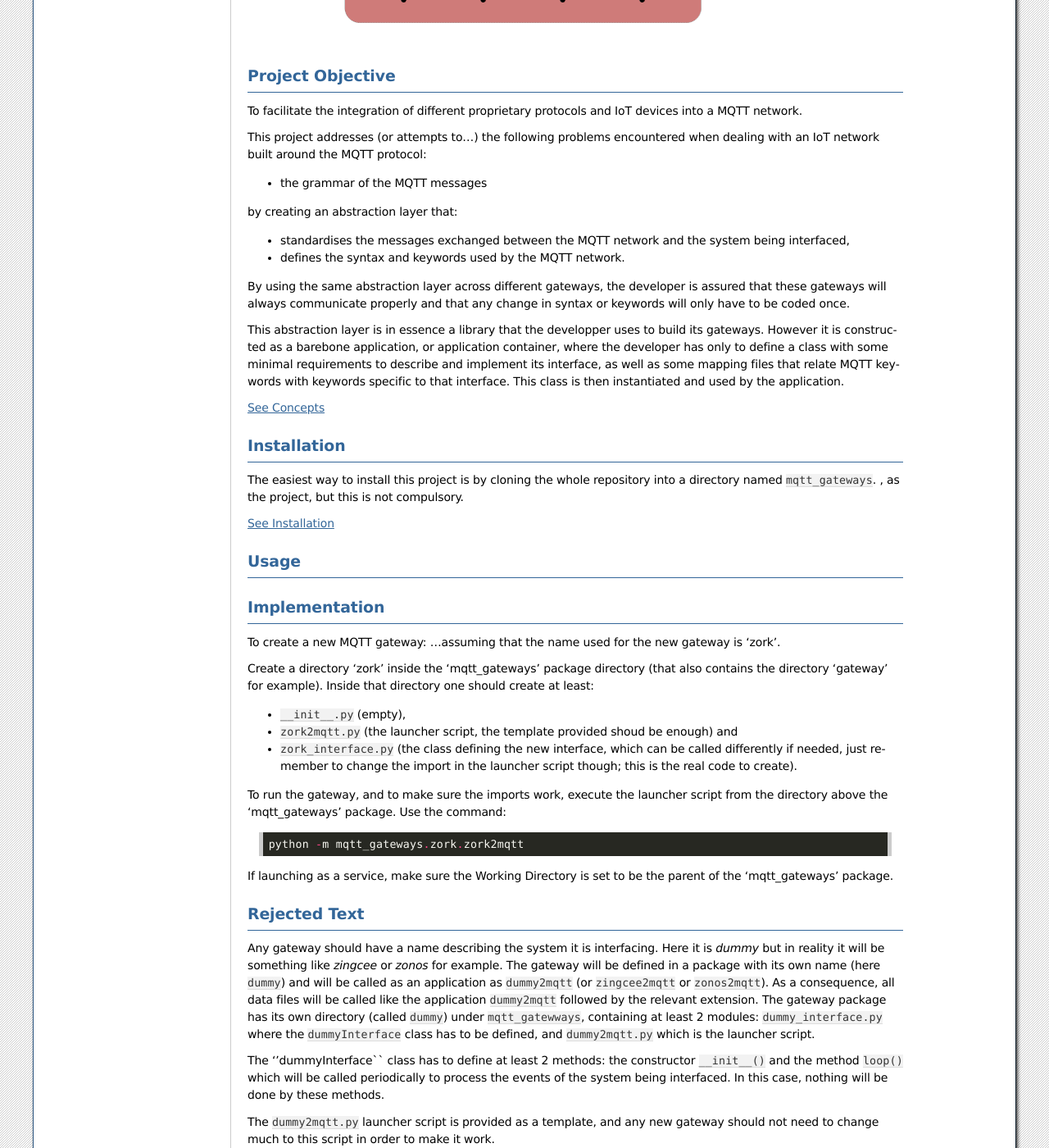
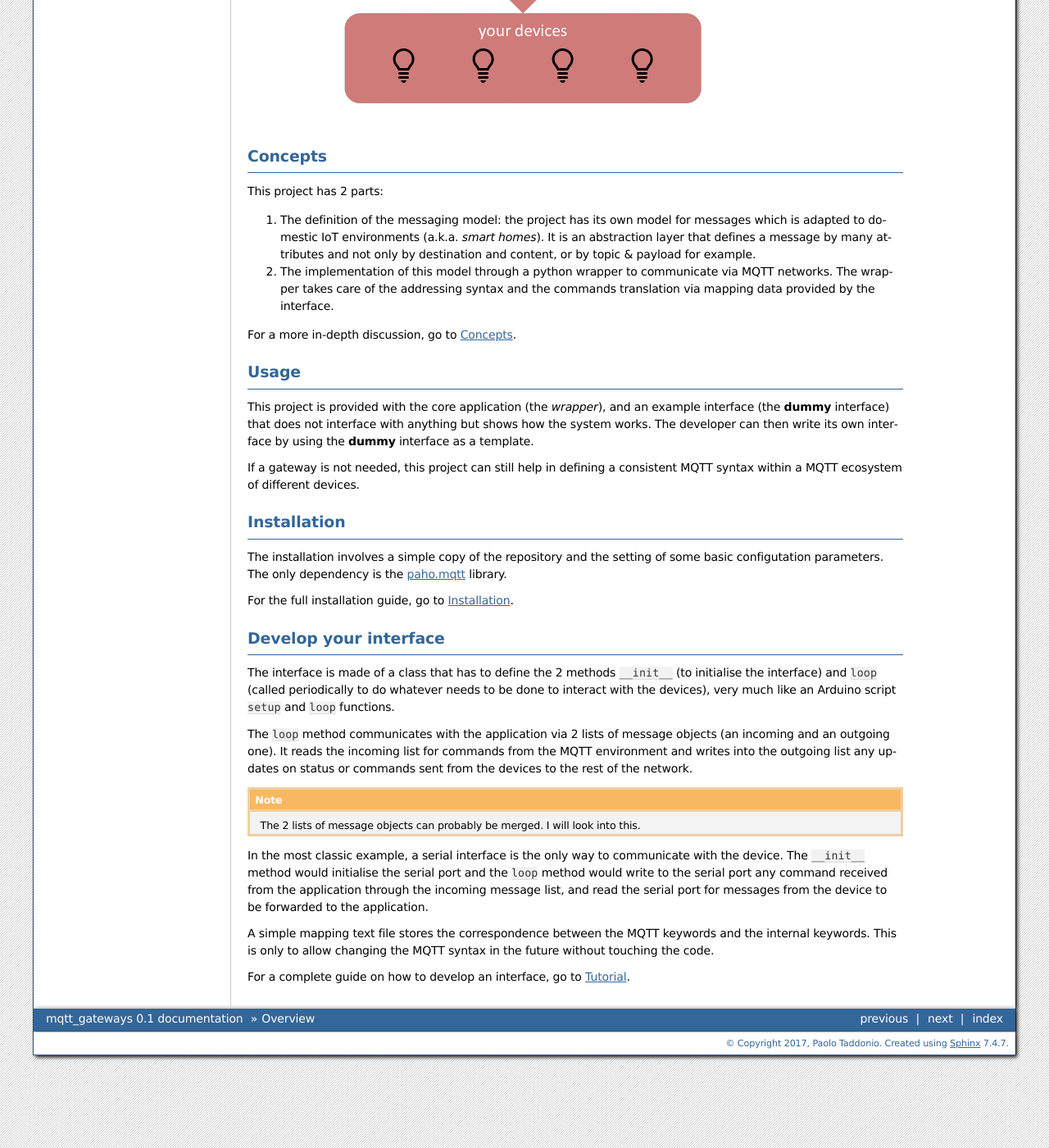
Before and after one commit to ppt000/mqtt_gateways, a Sphinx documentation site: the page built from docs/source/overview.rst, in a window 1280 px wide and 1400 px high, scrolled down 729 px. Shown: the whole window at 82% size. Built offline with Sphinx 7.4.7, drawn with Linux system fonts in a browser that asks for light colours; pages that are not in the unit, such as notebooks, are missing from menus; some of the changed text lies outside the part shown.

Commit message:
update docs

```diff
--- a/docs/source/concepts.rst
+++ b/docs/source/concepts.rst
@@ -1,7 +1,52 @@
-Project Description
-===================
+Concepts
+========
+
+The model
+*********
+
+The primary use case for this project is a domestic environment
+with multiple devices of any type: lights, audio video components,
+security devices, heating, air conditioning, controllers, keypads, etc...
+For many (good) reasons, MQTT has been selected as the communication
+protocol. But only a few, if any, devices are MQTT enabled.  Even for
+those devices that communicate natively through MQTT, agreeing on a
+syntax that make them exchange messages coherently is not easy.
 
 .. image:: domestic_iot.png
+   :scale: 50%
+
+To have all the devices communicating to each other via a MQTT network,
+one need first to make sure that all devices have access to that network
+by building the missing gateways.  Then one has to decide on a MQTT
+syntax to share among those devices.  Defining the syntax means making it
+easy to address devices and making it easy to exchange commands and statuses.
+
+.. image:: iot_parameters.png
+   :scale: 50%
+
+The *MQTT view* of our smart home shows the 2 gateways needed to
+interface the devices not yet connected to the MQTT network.
+that 4 parameters stand out to define
+(and address) a device:
+
+- the device name,
+- its location,
+- the name of the gateway it uses (if any),
+- the function of the device.
+
+Obviously the device name would be enough address a device
+if that name was unique across the whole network.  However
+a really flexible addressing model s
+Not all 4 parameters are necessary to define a device, but
+they allow to address a device in an intuitive manner (from a human
+perspective) as well as in a programmatic manner (from an application
+perspective).
+ (not necessarily where it is physically but where it operates,
+  e.g. an audio amplifier might be located in the basement but it is powering
+  speakers in the living room; the location is the living room)
+
+
+
 
 Genesis
 *******
--- a/docs/source/overview.rst
+++ b/docs/source/overview.rst
@@ -1,133 +1,91 @@
 Overview
 ========
 
-.. include:: summary.rst
+Objective
+*********
 
-.. _project-objective:
+When setting up an IoT ecosystem putting together a lot of different
+devices, it becomes quickly problematic to have them talking to each other
+smoothly.  There are a number of choices to make in order for this to happen.
+This project assumes that some of those choices have been made: using MQTT
+as the messaging protocol for example.  What this project does is helping
+in the next set of choices to make: choosing a consistent messaging model
+and defining its implementation via a MQTT syntax.
 
-Project Objective
-*****************
+If all the devices involved already communicate via MQTT, this project
+can only help with this proposed syntax for MQTT messages.  If some devices
+can't communicate natively via MQTT, then this project proposes a
+python wrapper that should greatly facilitate writing the gateway
+between these devices and the MQTT network.  This gateway can then run
+as a service on a machine that is connected to these devices via
+whatever interface is available: serial, bluetooth, TCP, or else.
 
-To facilitate the integration of different
-proprietary protocols and IoT devices into a MQTT network.
+.. image:: basic_diagram.png
+   :scale: 50%
 
-This project addresses (or attempts to...) the following problems
-encountered when dealing with an IoT network built around the MQTT protocol:
+Concepts
+********
 
-- the grammar of the MQTT messages
+This project has 2 parts:
 
-by creating an abstraction layer that:
+1. The definition of the messaging model: the project has its own
+   model for messages which is adapted to domestic IoT environments
+   (a.k.a. *smart homes*).  It is an abstraction layer that defines a
+   message by many attributes and not only by destination and content,
+   or by topic & payload for example.
+2. The implementation of this model through a python wrapper
+   to communicate via MQTT networks.  The wrapper takes care
+   of the addressing syntax and the commands translation via
+   mapping data provided by the interface.
 
-* standardises the messages exchanged between the MQTT network and the system being interfaced,
-* defines the syntax and keywords used by the MQTT network.
+For a more in-depth discussion, go to `Concepts <concepts.html>`_.
 
-By using the same abstraction layer across different gateways, the developer is assured that these gateways
-will always communicate properly and that any change in syntax or keywords will only have to be coded once.
+Usage
+*****
 
-This abstraction layer is in essence a library that the developper uses to build its gateways.  However it is constructed as
-a barebone application, or application container, where
-the developer has only to define a class with some minimal requirements to describe and implement its interface, as well as
-some mapping files that relate MQTT keywords with keywords specific to that interface.
-This class is then instantiated and used by the application.
+This project is provided with the core application (the *wrapper*),
+and an example interface (the **dummy** interface) that does not
+interface with anything but shows how the system works.
+The developer can then write its own interface by using the
+**dummy** interface as a template.
 
-`See Concepts <concepts.html>`_
-
-.. _installation:
+If a gateway is not needed, this project can still help in defining
+a consistent MQTT syntax within a MQTT ecosystem of different devices.
 
 Installation
 ************
 
-The easiest way to install this project is by cloning the whole repository
-into a directory named ``mqtt_gateways``.  , as the project, but this is not compulsory.
+The installation involves a simple copy of the repository and the setting of
+some basic configutation parameters.  The only dependency is the
+`paho.mqtt <https://pypi.python.org/pypi/paho-mqtt>`_ library.
 
+For the full installation guide, go to `Installation <installation.html>`_.
 
-`See Installation <installation.html>`_
+Develop your interface
+**********************
 
-Usage
-*****
+The interface is made of a class that has to define the 2
+methods ``__init__`` (to initialise the interface) and ``loop``
+(called periodically to do whatever needs to be done to interact
+with the devices), very much like an Arduino script ``setup`` and ``loop`` functions.
 
+The ``loop`` method communicates with the application via 2 lists of
+message objects (an incoming and an outgoing one).  It reads the incoming list
+for commands from the MQTT environment and writes into the outgoing list any
+updates on status or commands sent from the devices to the rest of the network.
 
-Implementation
-**************
+.. note::
+	The 2 lists of message objects can probably be merged. I will look
+	into this.
 
-To create a new MQTT gateway:
-...assuming that the name used for the new gateway is 'zork'.
+In the most classic example, a serial interface is the only way to communicate with
+the device.  The ``__init__`` method would initialise the serial port and the
+``loop`` method would write to the serial port any command received from the
+application through the incoming message list, and read the serial port
+for messages from the device to be forwarded to the application.
 
-Create a directory 'zork' inside the 'mqtt_gateways' package directory (that also contains the directory 'gateway' for example).
-Inside that directory one should create at least:
+A simple mapping text file stores the correspondence between the MQTT
+keywords and the internal keywords.  This is only to allow changing the
+MQTT syntax in the future without touching the code.
 
-- ``__init__.py`` (empty),
-- ``zork2mqtt.py`` (the launcher script, the template provided shoud be enough) and
-- ``zork_interface.py`` (the class defining the new interface, which can be called differently if needed, just remember to change the import in the launcher script though; this is the real code to create).
-
-To run the gateway, and to make sure the imports work, execute the launcher script from the directory above the 'mqtt_gateways' package.
-Use the command::
-
-	python -m mqtt_gateways.zork.zork2mqtt
-
-If launching as a service, make sure the Working Directory is set to be the parent of the 'mqtt_gateways' package.
-
-
-
-
-
-
-
-Rejected Text
-*************
-
-.. full directory tree
-
-	mqtt_gateways/   (root)
-	\- mqtt_gateways/   (package)
-	   +- __init__.py
-	   +- gateway/
-	   |  +- __init__.py
-	   |  +- mqtt_map.py
-	   |  \- start_gateway.py
-	   |
-	   +- utils/
-	   |  +- __init__.py
-	   |  +- exception_throttled.py
-	   |  +- generate_filepath.py
-	   |  +- init_logger.py
-	   |  \- load_config.py
-	   |
-	   +- dummy/
-	      +- __init__.py
-	      +- dummy_interface.py
-	      +- dummy2mqtt.py
-	      \- data/
-	         +- dummy2mqtt.conf
-	         \- dummy2mqtt.map
-
-
-.. COMMENT
-	*It is not compulsory to name it that way but we will assume to be the case here.*
-
-.. COMMENT out the following paragraph for now
-	Other ways of installing this framework, as a library for example, might be implemented later, but frankly this is not really a library,
-	so I am not sure it should be installed that way.
-	There is a ``setup.py`` file to build distributions and to install them but I have not tested
-	it so far and that's why I have not posted this on PyPI (yet?).  I am not sure either it is necessary anyway.
-
-
-Any gateway should have a name describing the system it is interfacing.  Here it is *dummy* but in reality it will be
-something like *zingcee* or *zonos* for example.
-The gateway will be defined in a package with its own name (here ``dummy``) and will be called as an application as ``dummy2mqtt``
-(or ``zingcee2mqtt`` or ``zonos2mqtt``).  As a consequence, all data files will be called like the application ``dummy2mqtt``
-followed by the relevant extension.
-The gateway package has its own directory (called ``dummy``) under ``mqtt_gatewways``, containing at least 2 modules:
-``dummy_interface.py`` where the ``dummyInterface`` class has to be defined,
-and ``dummy2mqtt.py`` which is the launcher script.
-
-The ''dummyInterface`` class has to define at least 2 methods: the constructor ``__init__()`` and the method ``loop()`` which
-will be called periodically to process the events of the system being interfaced.
-In this case, nothing will be done by these methods.
-
-The ``dummy2mqtt.py`` launcher script is provided as a template, and any new gateway should not need to change much to this script
-in order to make it work.
-
-
-.. old text, keep it for now as a comment
-   A Framework to Build Consistent Gateways to an MQTT Network
+For a complete guide on how to develop an interface, go to `Tutorial <tutorial.html>`_.
--- a/docs/source/reference.rst
+++ b/docs/source/reference.rst
@@ -0,0 +1,2 @@
+Reference
+=========
```
Also changed, not shown: docs/source/index.rst (+14 -7 lines), docs/source/installation.rst (+6 -5 lines), docs/source/iot_parameters.png (added).
